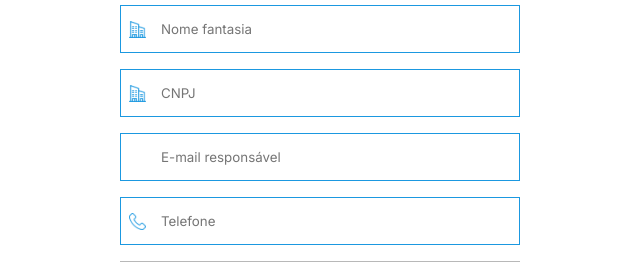
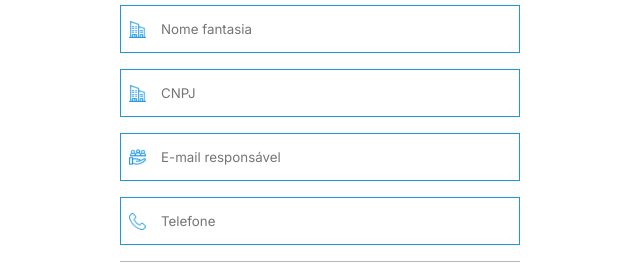
Before and after one commit to Acflaz/Projeto-WachmanSystem-Producao, a website: page site/public/cadastroEmpresarial.html in a window 1280 px wide. Shown: the part 241-510 px from the top of the page, 620-1260 px from the left. Drawn offline with nearby package versions, Linux system fonts and the light colour scheme.

Commit message:
colocando o icone do responsavel

```diff
--- a/site/public/style/style-cadastroEmpresarial.css
+++ b/site/public/style/style-cadastroEmpresarial.css
@@ -111,7 +111,7 @@
   background-position: 8px;
 }
 
-.emailResp{
+.emailResponsavel{
   background: url(../assets/icnResponsavel.png) no-repeat left / 17px;
   background-position: 8px;
 }
```
